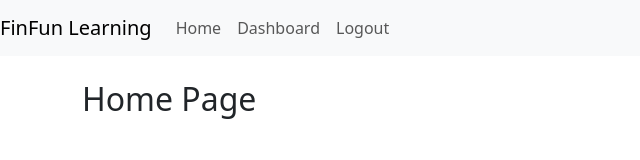
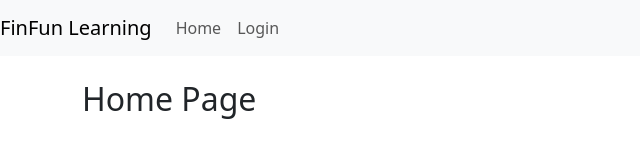
Before and after one commit to wmollenkopf/finfunlearning, a React (Create React App) app: page / in a window 1280 px wide. Shown: the top 160 px of the page, without its empty margins (0-640 px from the left). Built offline with nearby package versions, Linux system fonts and the light colour scheme.

Commit message:
Update App.js
Fixing a login bug

```diff
--- a/src/App.js
+++ b/src/App.js
@@ -27,7 +27,7 @@ const generateAvatar = () => {
 
 
 const App = () => {
-  const [user, setUser] = useState({ job: null }); // Ensure user object has a job attribute
+  const [user, setUser] = useState(); // Ensure user object has a job attribute
 
   useEffect(() => {
     if (user && !user.avatar) {
```
